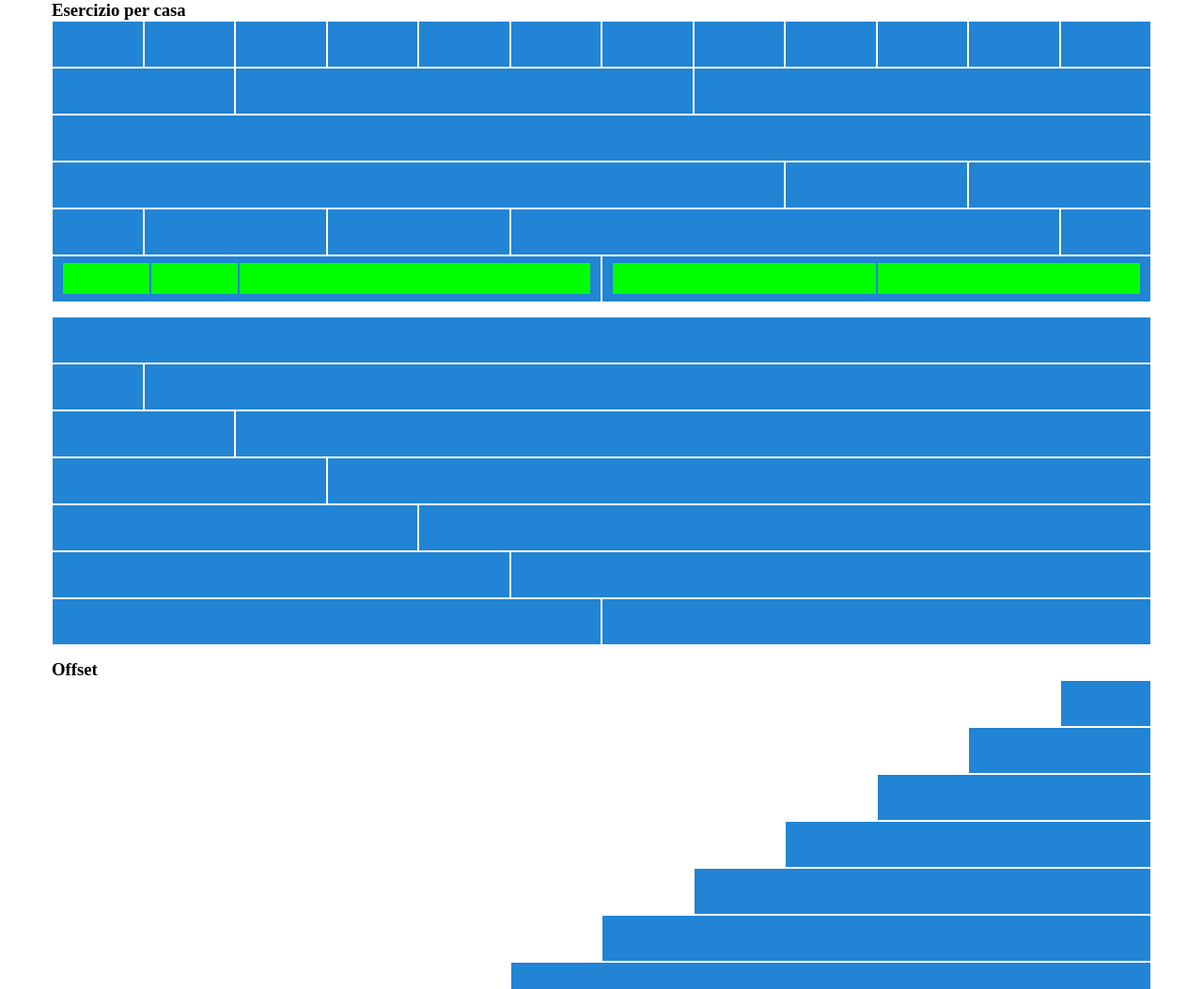
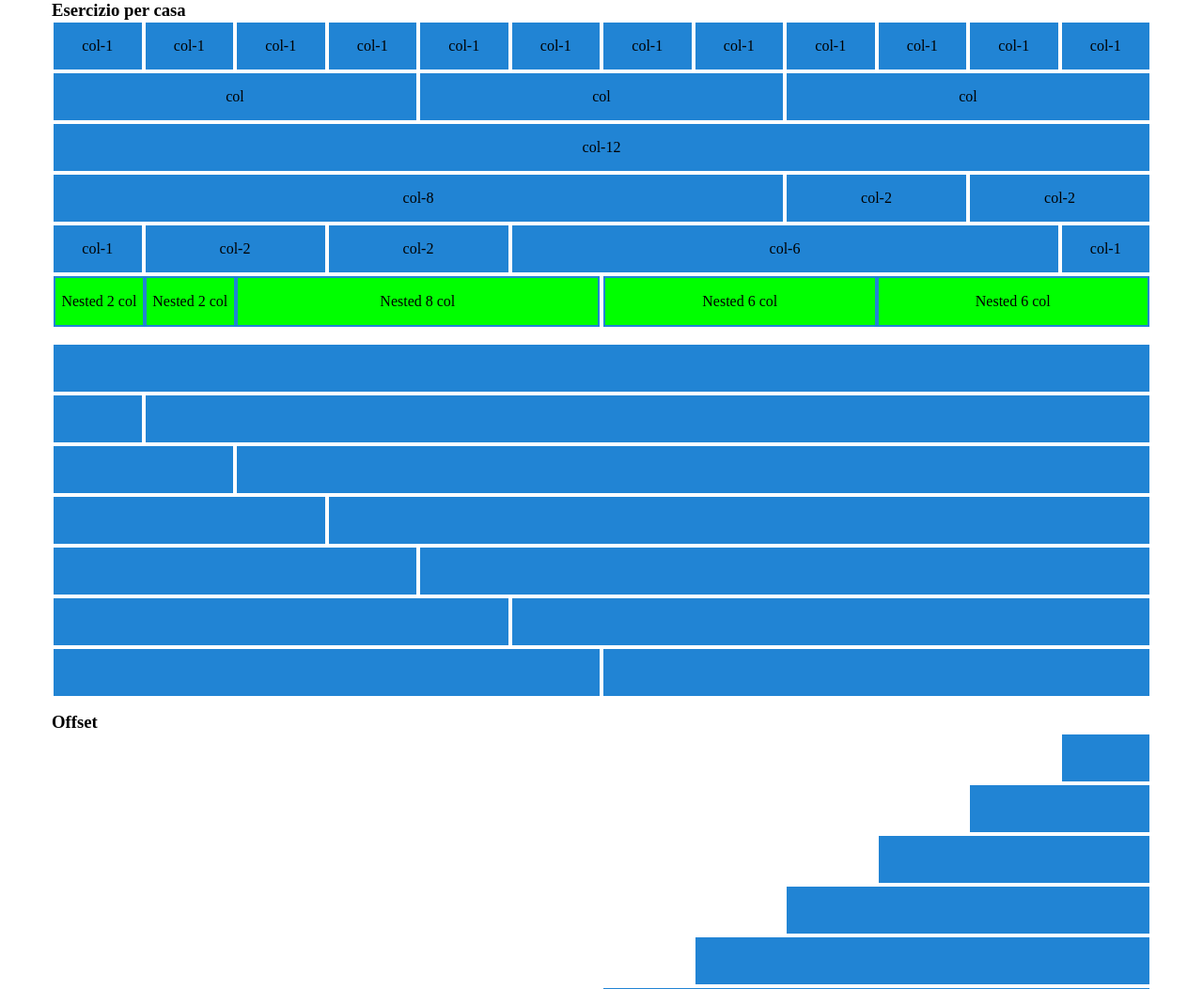
Before and after one commit to AleFarinaIV/html-css-12bool, a plain HTML site: page index.html in a window 1280 px wide. Shown: the top 1053 px of the page at 94% size. Drawn offline with Linux system fonts and the light colour scheme.

Commit message:
[UPD] updated html structure and moved classes into style.css

```diff
--- a/css/12bool.css
+++ b/css/12bool.css
@@ -1,118 +1,71 @@
+[class*="col-"] {
+    flex: 0 0 auto;
+}
+
+.col {
+    flex-grow: 1;
+    flex-basis: 0;
+    max-width: 100%;
+}
+
 .col-1 {
     max-width: calc((100% / 12) * 1);
-    flex-basis: calc((100% / 12) * 1) ;
-    background-color: rgb(33, 132, 212);
-    border: 1px solid white;
-    height: 50px;
+    flex-basis: calc((100% / 12) * 1);
 }
 
 .col-2 {
     max-width: calc((100% / 12) * 2);
     flex-basis: calc((100% / 12) * 2) ;
-    background-color: rgb(33, 132, 212);
-    border: 1px solid white;
-    height: 50px;
 }
 
 .col-3 {
     max-width: calc((100% / 12) * 3);
     flex-basis: calc((100% / 12) * 3) ;
-    background-color: rgb(33, 132, 212);
-    border: 1px solid white;
-    height: 50px;
 }
 
 .col-4 {
     max-width: calc((100% / 12) * 4);
     flex-basis: calc((100% / 12) * 4) ;
-    background-color: rgb(33, 132, 212);
-    border: 1px solid white;
-    height: 50px;
 }
 
 .col-5 {
     max-width: calc((100% / 12) * 5);
     flex-basis: calc((100% / 12) * 5) ;
-    background-color: rgb(33, 132, 212);
-    border: 1px solid white;
-    height: 50px;
 }
 
 .col-6 {
     max-width: calc((100% / 12) * 6);
     flex-basis: calc((100% / 12) * 6) ;
-    background-color: rgb(33, 132, 212);
-    border: 1px solid white;
-    height: 50px;
 }
 
 .col-7 {
     max-width: calc((100% / 12) * 7);
     flex-basis: calc((100% / 12) * 7) ;
-    background-color: rgb(33, 132, 212);
-    border: 1px solid white;
-    height: 50px;
 }
 
 .col-8 {
     max-width: calc((100% / 12) * 8);
     flex-basis: calc((100% / 12) * 8) ;
-    background-color: rgb(33, 132, 212);
-    border: 1px solid white;
-    height: 50px;
 }
 
 .col-9 {
     max-width: calc((100% / 12) * 9);
     flex-basis: calc((100% / 12) * 9) ;
-    background-color: rgb(33, 132, 212);
-    border: 1px solid white;
-    height: 50px;
 }
 
 .col-10 {
     max-width: calc((100% / 12) * 10);
     flex-basis: calc((100% / 12) * 10) ;
-    background-color: rgb(33, 132, 212);
-    border: 1px solid white;
-    height: 50px;
 }
 
 .col-11 {
     max-width: calc((100% / 12) * 11);
     flex-basis: calc((100% / 12) * 11) ;
-    background-color: rgb(33, 132, 212);
-    border: 1px solid white;
-    height: 50px;
 }
 
 .col-12 {
     max-width: calc((100% / 12) * 12);
     flex-basis: calc((100% / 12) * 12) ;
-    background-color: rgb(33, 132, 212);
-    border: 1px solid white;
-    height: 50px;
-}
-
-.nested-col-2 {
-    flex-basis: calc((100% / 12) * 2) ;
-    background-color: lime;
-    border: 1px solid rgb(33, 132, 212);
-    height: 35px;
-}
-
-.nested-col-6 {
-    flex-basis: calc((100% / 12) * 6) ;
-    background-color: lime;
-    border: 1px solid rgb(33, 132, 212);
-    height: 35px;
-}
-
-.nested-col-8 {
-    flex-basis: calc((100% / 12) * 8) ;
-    background-color: lime;
-    border: 1px solid rgb(33, 132, 212);
-    height: 35px;
 }
 
 .col-offset-1 {
--- a/css/style.css
+++ b/css/style.css
@@ -4,8 +4,13 @@
     box-sizing: border-box;
 }
 
+.container-fluid {
+    width: 100%;
+    max-width: 100%;
+}
+
 .container {
-    max-width: 1170px;
+    width: 1170px;
     margin: 0 auto;
 }
 
@@ -13,6 +18,15 @@
     display: flex;
     flex-wrap: wrap;
     flex-direction: row;
+}
+
+.box , .box-nested {
+    background-color: rgb(33, 132, 212);
+    min-height: 50px;
+    display: flex;
+    justify-content: center;
+    align-items: center;
+    margin: 2px;
 }
 
 .p-xy {
@@ -23,6 +37,6 @@
     margin-top: 15px;
 }
 
-.lime {
+.box-nested {
     background-color: lime;
 }
--- a/index.html
+++ b/index.html
@@ -11,125 +11,231 @@
         <div class="container">
             <h3>Esercizio per casa</h3>
             <div class="row">
-                <div class="col-1"></div>
-                <div class="col-1"></div>
-                <div class="col-1"></div>
-                <div class="col-1"></div>
-                <div class="col-1"></div>
-                <div class="col-1"></div>
-                <div class="col-1"></div>
-                <div class="col-1"></div>
-                <div class="col-1"></div>
-                <div class="col-1"></div>
-                <div class="col-1"></div>
-                <div class="col-1"></div>
+                <div class="col-1">
+                    <div class="box">col-1</div>
+                </div>
+                <div class="col-1">
+                    <div class="box">col-1</div>
+                </div>
+                <div class="col-1">
+                    <div class="box">col-1</div>
+                </div>
+                <div class="col-1">
+                    <div class="box">col-1</div>
+                </div>
+                <div class="col-1">
+                    <div class="box">col-1</div>
+                </div>
+                <div class="col-1">
+                    <div class="box">col-1</div>
+                </div>
+                <div class="col-1">
+                    <div class="box">col-1</div>
+                </div>
+                <div class="col-1">
+                    <div class="box">col-1</div>
+                </div>
+                <div class="col-1">
+                    <div class="box">col-1</div>
+                </div>
+                <div class="col-1">
+                    <div class="box">col-1</div>
+                </div>
+                <div class="col-1">
+                    <div class="box">col-1</div>
+                </div>
+                <div class="col-1">
+                    <div class="box">col-1</div>
+                </div>
             </div>
             <div class="row">
-                <div class="col-2"></div>
-                <div class="col-5"></div>
-                <div class="col-5"></div>
+                <div class="col">
+                    <div class="box">col</div>
+                </div>
+                <div class="col">
+                    <div class="box">col</div>
+                </div>
+                <div class="col">
+                    <div class="box">col</div>
+                </div>
             </div>
             <div class="row">
-                <div class="col-12"></div>
+                <div class="col-12">
+                    <div class="box">col-12</div>
+                </div>
             </div>
             <div class="row">
-                <div class="col-8"></div>
-                <div class="col-2"></div>
-                <div class="col-2"></div>
+                <div class="col-8">
+                    <div class="box">col-8</div>
+                </div>
+                <div class="col-2">
+                    <div class="box">col-2</div>
+                </div>
+                <div class="col-2">
+                    <div class="box">col-2</div>
+                </div>
             </div>
             <div class="row">
-                <div class="col-1"></div>
-                <div class="col-2"></div>
-                <div class="col-2"></div>
-                <div class="col-6"></div>
-                <div class="col-1"></div>
+                <div class="col-1">
+                    <div class="box">col-1</div>
+                </div>
+                <div class="col-2">
+                    <div class="box">col-2</div>
+                </div>
+                <div class="col-2">
+                    <div class="box">col-2</div>
+                </div>
+                <div class="col-6">
+                    <div class="box">col-6</div>
+                </div>
+                <div class="col-1">
+                    <div class="box">col-1</div>
+                </div>
             </div>
             <div class="row">
                 <div class="col-6">
-                    <div class="row p-xy">
-                        <div class="nested-col-2"></div>
-                        <div class="nested-col-2"></div>
-                        <div class="nested-col-8"></div>
+                    <div class=" row box">
+                        <div class="col-2">
+                            <div class="box-nested">Nested 2 col</div>
+                        </div>
+                        <div class="col-2">
+                            <div class="box-nested">Nested 2 col</div>
+                        </div>
+                        <div class="col-8">
+                            <div class="box-nested">Nested 8 col</div>
+                        </div>
                     </div>
                 </div>
                 <div class="col-6">
-                    <div class="row p-xy">
-                        <div class="nested-col-6"></div>
-                        <div class="nested-col-6"></div>
+                    <div class="row box">
+                        <div class="col-6">
+                            <div class="box-nested">Nested 6 col</div>
+                        </div>
+                        <div class="col-6">
+                            <div class="box-nested">Nested 6 col</div>
+                        </div>
                     </div>
                 </div>
             </div>
             <div class="row mt-15">
-                <div class="col-12"></div>
+                <div class="col-12">
+                    <div class="box"></div>
+                </div>
             </div>
             <div class="row">
-                <div class="col-1"></div>
-                <div class="col-11"></div>
+                <div class="col-1">
+                    <div class="box"></div>
+                </div>
+                <div class="col-11">
+                    <div class="box"></div>
+                </div>
             </div>
             <div class="row">
-                <div class="col-2"></div>
-                <div class="col-10"></div>
+                <div class="col-2">
+                    <div class="box"></div>
+                </div>
+                <div class="col-10">
+                    <div class="box"></div>
+                </div>
             </div>
             <div class="row">
-                <div class="col-3"></div>
-                <div class="col-9"></div>
+                <div class="col-3">
+                    <div class="box"></div>
+                </div>
+                <div class="col-9">
+                    <div class="box"></div>
+                </div>
             </div>
             <div class="row">
-                <div class="col-4"></div>
-                <div class="col-8"></div>
+                <div class="col-4">
+                    <div class="box"></div>
+                </div>
+                <div class="col-8">
+                    <div class="box"></div>
+                </div>
             </div>
             <div class="row">
-                <div class="col-5"></div>
-                <div class="col-7"></div>
+                <div class="col-5">
+                    <div class="box"></div>
+                </div>
+                <div class="col-7">
+                    <div class="box"></div>
+                </div>
             </div>
             <div class="row">
-                <div class="col-6"></div>
-                <div class="col-6"></div>
+                <div class="col-6">
+                    <div class="box"></div>
+                </div>
+                <div class="col-6">
+                    <div class="box"></div>
+                </div>
             </div>
             <h3 class="mt-15">Offset</h3>
             <div class="row">
                 <div class="col-offset-11"></div>
-                <div class="col-1"></div>
+                <div class="col-1">
+                    <div class="box"></div>
+                </div>
             </div>
             <div class="row">
                 <div class="col-offset-10"></div>
-                <div class="col-2"></div>
+                <div class="col-2">
+                    <div class="box"></div>
+                </div>
             </div>
             <div class="row">
                 <div class="col-offset-9"></div>
-                <div class="col-3"></div>
+                <div class="col-3">
+                    <div class="box"></div>
+                </div>
             </div>
             <div class="row">
                 <div class="col-offset-8"></div>
-                <div class="col-4"></div>
+                <div class="col-4">
+                    <div class="box"></div>
+                </div>
             </div>
             <div class="row">
                 <div class="col-offset-7"></div>
-                <div class="col-5"></div>
+                <div class="col-5">
+                    <div class="box"></div>
+                </div>
             </div>
             <div class="row">
                 <div class="col-offset-6"></div>
-                <div class="col-6"></div>
+                <div class="col-6">
+                    <div class="box"></div>
+                </div>
             </div>
             <div class="row">
                 <div class="col-offset-5"></div>
-                <div class="col-7"></div>
+                <div class="col-7">
+                    <div class="box"></div>
+                </div>
             </div>
             <div class="row">
                 <div class="col-offset-4"></div>
-                <div class="col-8"></div>
+                <div class="col-8">
+                    <div class="box"></div>
+                </div>
             </div>
             <div class="row">
                 <div class="col-offset-3"></div>
-                <div class="col-9"></div>
+                <div class="col-9">
+                    <div class="box"></div>
+                </div>
             </div>
             <div class="row">
                 <div class="col-offset-2"></div>
-                <div class="col-10"></div>
+                <div class="col-10">
+                    <div class="box"></div>
+                </div>
             </div>
             <div class="row">
                 <div class="col-offset-1"></div>
-                <div class="col-11"></div>
+                <div class="col-11">
+                    <div class="box"></div>
+                </div>
             </div>
         </div>
 
```
Also changed, not shown: css/responsive-12bool.css (added).
